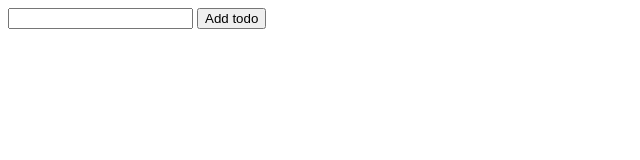
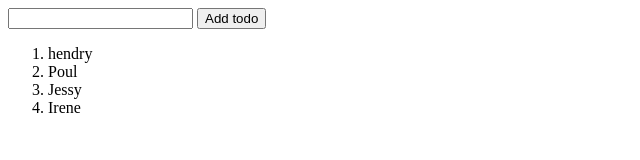
Before and after one commit to acciojob/To-do-List-Hendrypoul, a website: page main.html in a window 1280 px wide. Shown: the whole page, without its empty margins (0-640 px from the left). Drawn offline with Linux system fonts and the light colour scheme.

Commit message:
created a submission

```diff
--- a/main.html
+++ b/main.html
@@ -9,7 +9,12 @@
 <body>
     <input id="newTodoInput" />
     <button id="addTodoBtn">Add todo</button>
-    <ol id="todoList"></ol>
+    <ol id="todoList">
+		<li>hendry</li>
+		<li>Poul</li>
+		<li>Jessy</li>
+		<li>Irene</li>
+	</ol>
     <script type="text/javascript" src="./script.js"></script>
 </body>
 </html>
```
